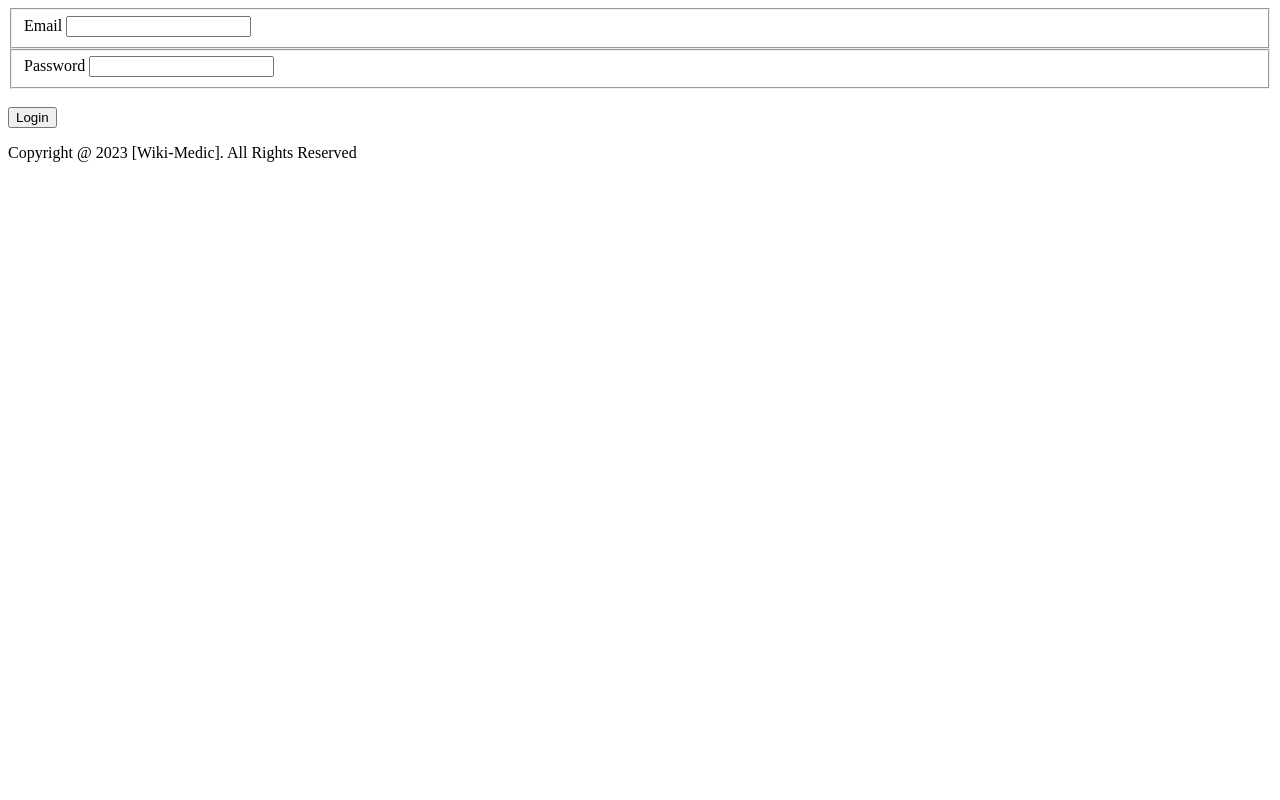
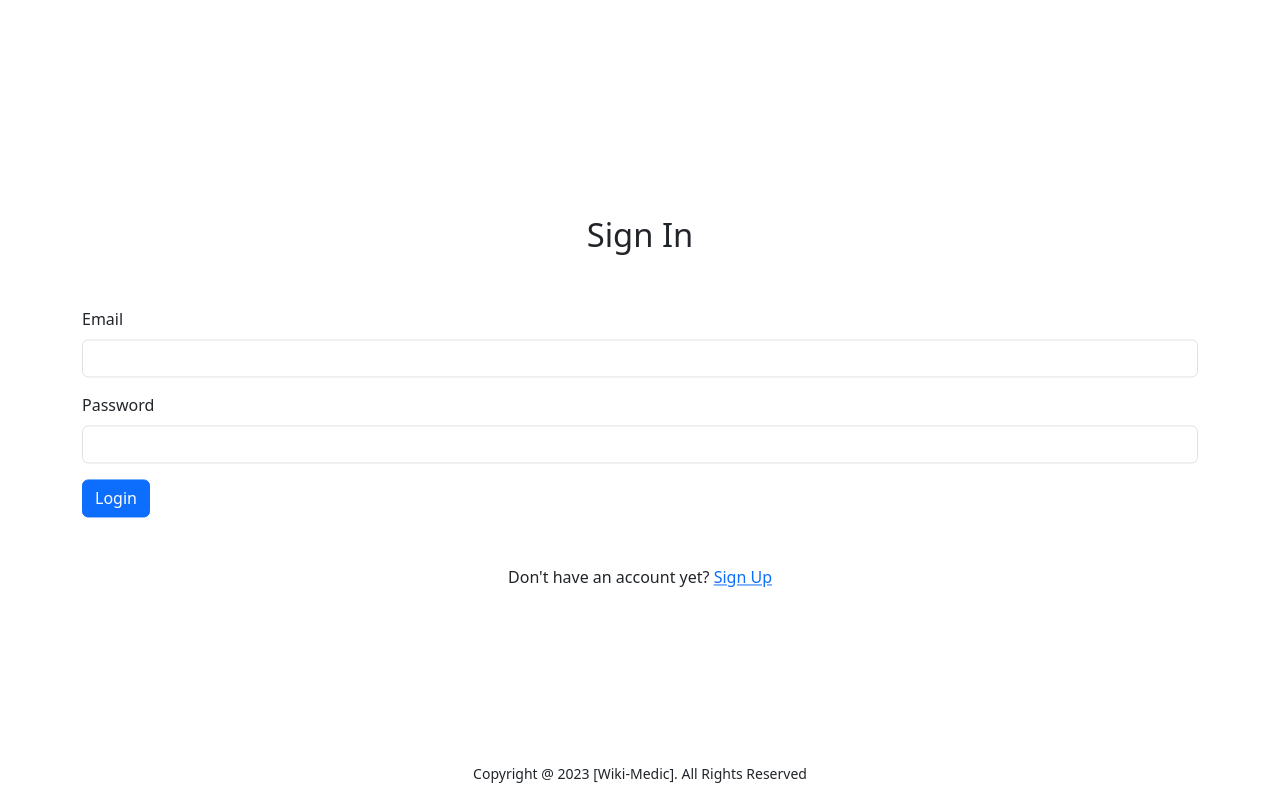
Before and after one commit to jayjayjay-jj/Secure_Programming, a PHP site: page /login.php in a window 1280 px wide. Run offline with PHP 8.4, Linux system fonts and the light colour scheme.

Commit message:
Register Page Finishing

```diff
--- a/styles/general.css
+++ b/styles/general.css
@@ -1,6 +1,7 @@
 :root {
     --bs-body-font-family: system-ui,-apple-system,"Segoe UI",Roboto,"Helvetica Neue","Noto Sans","Liberation Sans",Arial,sans-serif,"Apple Color Emoji","Segoe UI Emoji","Segoe UI Symbol","Noto Color Emoji";;
     --bs-body-font-size: 1rem;
+    --bs-body-font-size-small: 0.875rem;
     --bs-body-font-weight: 400;
     --bs-body-line-height: 1.5;
     --bs-body-color: #212529;
@@ -39,9 +40,23 @@ body {
     background-color: var(--bs-body-bg);
 }
 
+footer {
+    position: fixed;
+    bottom: 0;
+    width: 100%;
+    text-align: center;
+    font-size: var(--bs-body-font-size-small);
+}
+
+
 .container {
     margin: 0;
+    margin-right: auto;
+    margin-left: auto;
+    padding-right: calc(1.5rem * 0.5);
+    padding-left: calc(1.5rem * 0.5);
     position: absolute;
+    width: 100%;
     top: 50%;
     left: 50%;
     -ms-transform: translate(-50%, -50%);
--- a/views/home.php
+++ b/views/home.php
@@ -13,7 +13,6 @@
     <link rel="stylesheet" href="home.css">
     <link rel="stylesheet" href="../header.css">
 </head>
-
 <body>
     <header>
         <div class="name">
--- a/views/login.php
+++ b/views/login.php
@@ -4,58 +4,47 @@
 
 <!DOCTYPE html>
 <html lang="en">
-
 <head>
 <meta charset="UTF-8">
     <meta name="viewport" content="width=device-width, initial-scale=1.0">
+    <link rel="stylesheet" href="../styles/general.css">
+    <link href="https://cdn.jsdelivr.net/npm/bootstrap@5.3.2/dist/css/bootstrap.min.css" rel="stylesheet" integrity="sha384-T3c6CoIi6uLrA9TneNEoa7RxnatzjcDSCmG1MXxSR1GAsXEV/Dwwykc2MPK8M2HN" crossorigin="anonymous">
     <title>Wiki-Medic</title>
-    <link rel="shortcut icon" href="../pics/logo.png" type="image/x-icon">
-    <link rel="stylesheet" href="home.css">
-    <link rel="stylesheet" href="../header.css">
 </head>
+<body>
+    <header>
 
-<?php
-    if(isset($_SESSION['error'])) {
-        foreach ($_SESSION['error'] as $i => $err_msg) {
-?>
-    <div class="alert-error"><?= $err_msg ?></div>
-<?php
-        }
-    }
-    unset($_SESSION['error']);
-?>
+    </header>
 
-<?php
-    if(isset($_SESSION['success'])) {
-        foreach ($_SESSION['success'] as $i => $success_msg) {
-?>
-    <div class="alert-success"><?= $success_msg ?></div>
-<?php
-        }
-    }
-    unset($_SESSION['success']);
-?>
+    <main>
+        <div class="container">
+            <div class="title">Sign In</div>
+            <br><br>
 
-<body>
-    <div>
-        <form action="controllers/authController.php" method="POST">
-            <fieldset>
-                <label for="email">Email</label>
-                <input id="email" name="email" type="text" placeholder="" class="form-control">
-            </fieldset>
-            <fieldset>
-                <label for="password">Password</label>
-                <input id="password" name="password" type="password" placeholder="" class="form-control">
-            </fieldset>
-            <br>
-            <div>
-                <button class="button" name="login" value="Login">Login</button>
+            <form action="../../controllers/signInController.php" method="POST">
+                <div class="form-div">
+                    <label for="email" class="form-label">Email</label>
+                    <input id="email" name="email" type="text" placeholder="" class="form-input">
                 </div>
+                <div class="form-div">
+                    <label for="password" class="form-label">Password</label>
+                    <input id="password" name="password" type="password" placeholder="" class="form-input">
+                </div>
+
+                <button class="button" name="login" value="Login">
+                    Login
+                </button>
             </form>
+
+            <div class="links">
+                <br><br>
+                Don't have an account yet? <a href="./register.php">Sign Up</a>
             </div>
+        </div>
+    </main>
+
     <footer>
         <p>Copyright @ 2023 [Wiki-Medic]. All Rights Reserved</p>
     </footer>
 </body>
-
 </html>
```
Also changed, not shown: controllers/signUpController.php (renamed from controllers/authController.php, +12 -10 lines), views/register.php (+35 -7 lines), controllers/signInController.php (added). Lines whose indentation alone changed are shown as unchanged.
